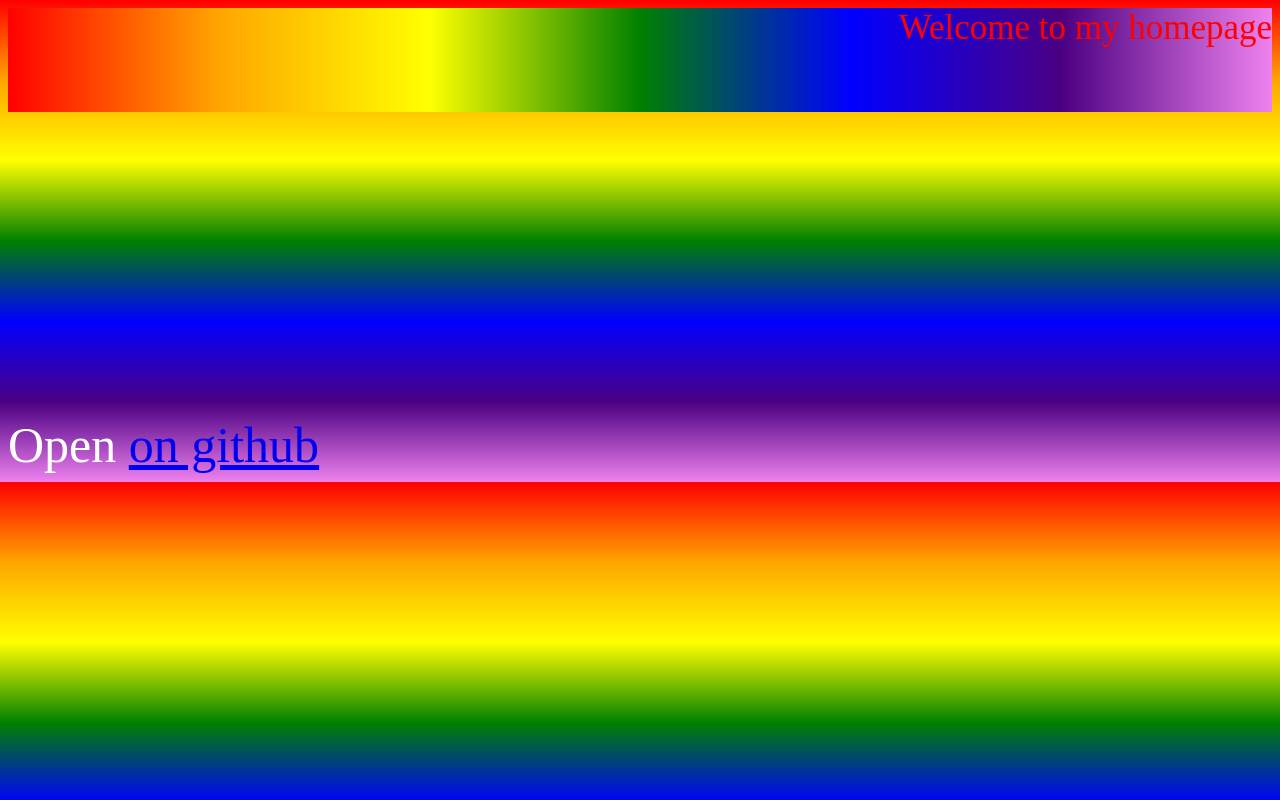
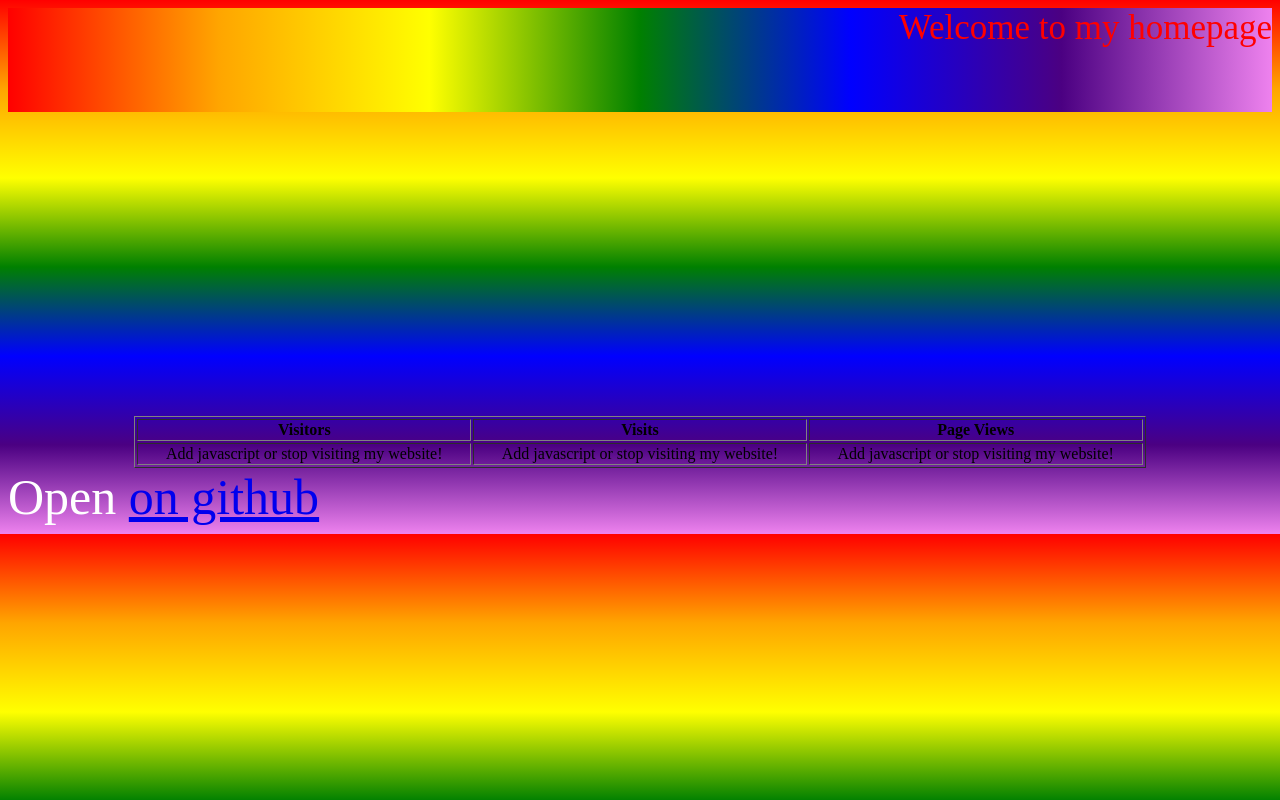
Before and after one commit to MatthiasKainer/bl-nk, a website: page index.html in a window 1280 px wide. Drawn offline with Linux system fonts and the light colour scheme.

Commit message:
Don't blink

```diff
--- a/index.html
+++ b/index.html
@@ -1,21 +1,26 @@
 <!DOCTYPE html>
 <html lang="en">
+
 <head>
   <meta charset="UTF-8">
   <title>This should have been on Geocities</title>
   <script src="index.js"></script>
+  <script type="module" src="https://matthiaskainer.github.io/website-counter/web/index.js"></script>
   <style>
     body {
       background-image: var(--rainbow-vertical);
     }
+
     header {
       background-image: var(--rainbow-horizontal);
     }
+
     marquee:nth-child(2) {
       text-align: center;
     }
   </style>
 </head>
+
 <body>
   <header>
     <marquee direction="down" width="100%" height="100" behavior="alternate">
@@ -30,6 +35,34 @@
       Click <a href="javascript:alert('Works only with IE4')">here</a> to open my homepage
     </bl-nk>
   </marquee>
-      <bl-nk interval="1s" color="white" size="50px">Open <a href="https://github.com/MatthiasKainer/bl-nk" target="_blank">on github</a></bl-nk>
+  <bl-nk interval="50ms" style="display: block;">
+    <table border="1" padding="4" margin="4" style="margin: 0 auto; width:80%;">
+      <tr>
+        <th><bl-nk>Visitors</bl-nk></th>
+        <th><bl-nk>Visits</bl-nk></th>
+        <th><bl-nk>Page Views</bl-nk></th>
+      </tr>
+      <tr>
+        <td align="center">
+          <website-counter show="visitors" background="green" color="red" font="Comic Sans MS, Comic Sans">
+            Add javascript or stop visiting my website!
+          </website-counter>
+        </td>
+        <td align="center">
+          <website-counter show="sessions" background="red" color="green" font="Comic Sans MS, Comic Sans">
+            Add javascript or stop visiting my website!
+          </website-counter>
+        </td>
+        <td align="center">
+          <website-counter show="page_views" font="Comic Sans MS, Comic Sans">
+            Add javascript or stop visiting my website!
+          </website-counter>
+        </td>
+      </tr>
+    </table>
+  </bl-nk>
+  <bl-nk interval="1s" color="white" size="50px">Open <a href="https://github.com/MatthiasKainer/bl-nk"
+      target="_blank">on github</a></bl-nk>
 </body>
+
 </html>
```
Lines whose indentation alone changed are shown as unchanged.
